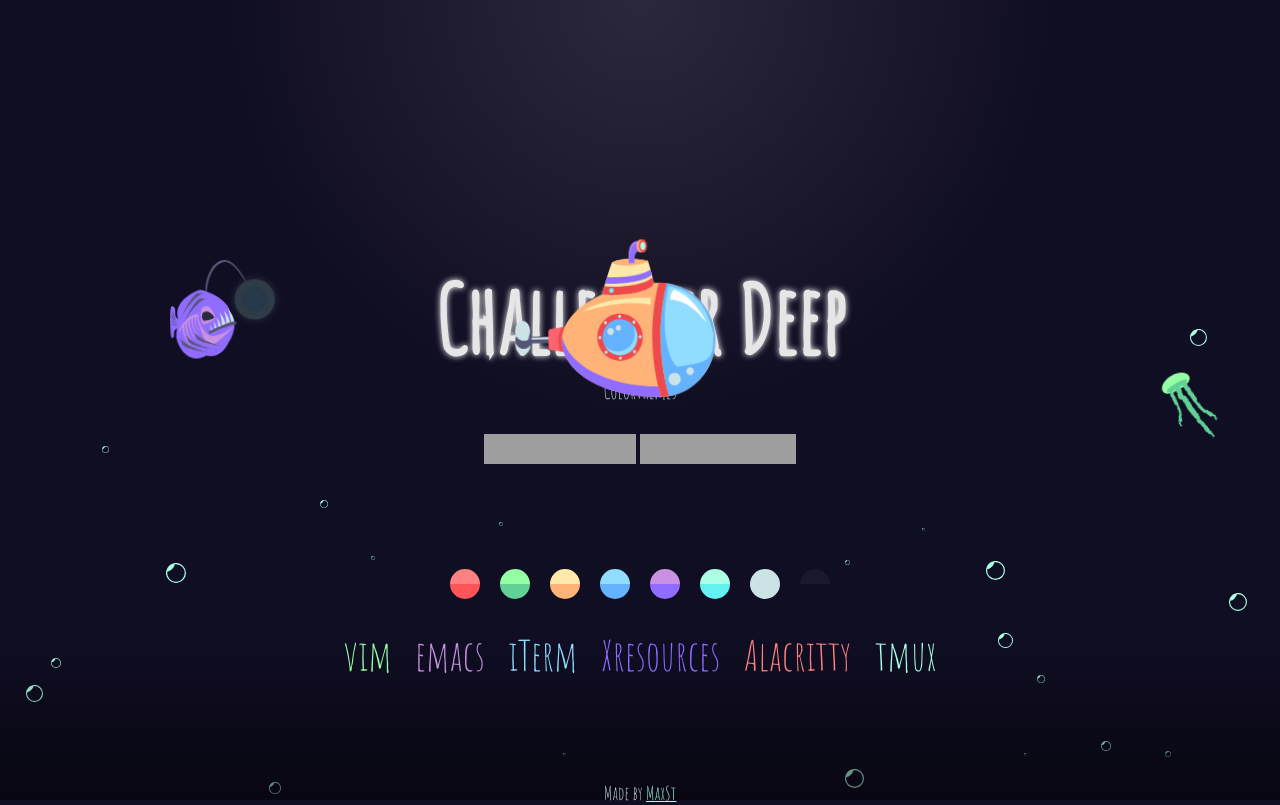
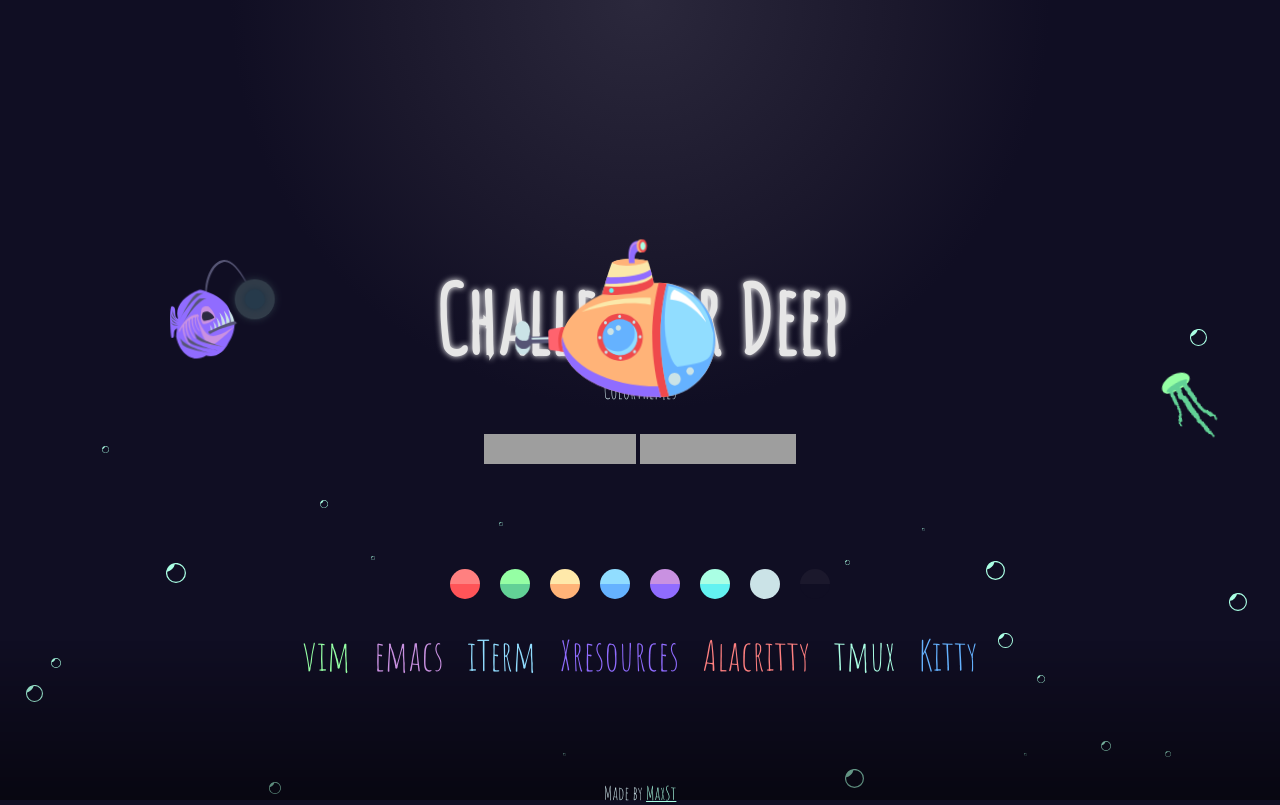
Before and after one commit to challenger-deep-theme/challenger-deep-theme.github.io, a plain HTML site: page index.html in a window 1280 px wide. Drawn offline with Linux system fonts and the light colour scheme; grey boxes are pictures that could not be loaded.

Commit message:
Add Kitty

```diff
--- a/index.html
+++ b/index.html
@@ -65,6 +65,7 @@
       <a href="https://github.com/challenger-deep-theme/xresources" class="fg-magenta-d">Xresources</a>
       <a href="https://github.com/challenger-deep-theme/alacritty" class="fg-red">Alacritty</a>
       <a href="https://github.com/challenger-deep-theme/tmux" class="fg-cyan">tmux</a>
+      <a href="https://github.com/challenger-deep-theme/kitty" class="fg-blue-d">Kitty</a>
     </div>
 
     <span class="madeby">Made by <a href="https://github.com/MaxSt">MaxSt</a></span>
```
